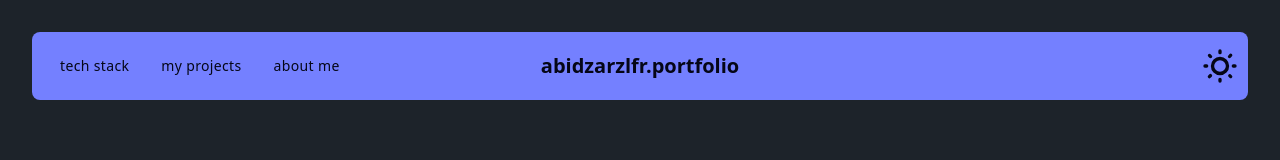
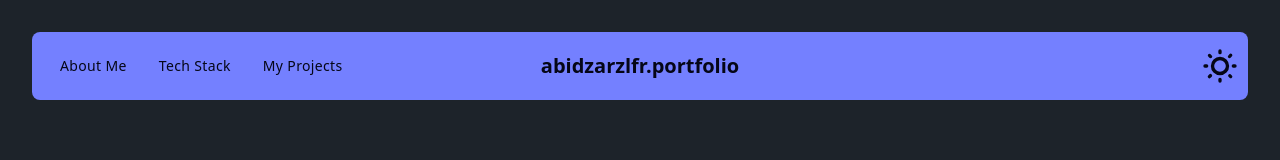
Before and after one commit to Abidzarzlfr/abidzarzlfr-portfolio, a React (Vite) app: page / in a window 1280 px wide. Shown: the top 160 px of the page. Built offline with nearby package versions, Linux system fonts and the light colour scheme.

Commit message:
fix(component, app): fixing for navigation route

```diff
--- a/src/App.css
+++ b/src/App.css
@@ -4,38 +4,7 @@
   padding: 2rem;
   /* background-image: url('./assets/profile-picture.png'); */
 }
-/* .logo {
-  height: 6em;
-  padding: 1.5em;
-  will-change: filter;
-  transition: filter 300ms;
+
+html {
+  scroll-behavior: smooth;
 }
-.logo:hover {
-  filter: drop-shadow(0 0 2em #646cffaa);
-}
-.logo.react:hover {
-  filter: drop-shadow(0 0 2em #61dafbaa);
-}
-
-@keyframes logo-spin {
-  from {
-    transform: rotate(0deg);
-  }
-  to {
-    transform: rotate(360deg);
-  }
-}
-
-@media (prefers-reduced-motion: no-preference) {
-  a:nth-of-type(2) .logo {
-    animation: logo-spin infinite 20s linear;
-  }
-}
-
-.card {
-  padding: 2em;
-}
-
-.read-the-docs {
-  color: #888;
-} */
--- a/src/App.jsx
+++ b/src/App.jsx
@@ -10,10 +10,18 @@ function App() {
   return (
     <>
       <Navbar />
-      <Header />
-      <About />
-      <TechStack />
-      <MyProjects />
+      <div id="header">
+        <Header />
+      </div>
+      <div id="about">
+        <About />
+      </div>
+      <div id="tech-stack">
+        <TechStack />
+      </div>
+      <div id="my-projects">
+        <MyProjects />
+      </div>
       <Footer />
     </>
   );
--- a/src/components/Navbar.jsx
+++ b/src/components/Navbar.jsx
@@ -46,26 +46,26 @@ const Navbar = () => {
             className="menu menu-sm dropdown-content font-medium tracking-wide bg-primary text-primary-content rounded-box z-[1] mt-3 w-52 p-2 shadow"
           >
             <li>
-              <a>tech stack</a>
+              <a href="#about">About Me</a>
             </li>
             <li>
-              <a>my projects</a>
+              <a href="#tech-stack">Tech Stack</a>
             </li>
             <li>
-              <a>about me</a>
+              <a href="#my-projects">My Projects</a>
             </li>
           </ul>
         </div>
         {/* Start Navbar */}
         <ul className="menu menu-horizontal px-1 font-medium tracking-wide hidden lg:flex">
           <li>
-            <a>tech stack</a>
+            <a href="#about">About Me</a>
           </li>
           <li>
-            <a>my projects</a>
+            <a href="#tech-stack">Tech Stack</a>
           </li>
           <li>
-            <a>about me</a>
+            <a href="#my-projects">My Projects</a>
           </li>
         </ul>
       </div>
```
